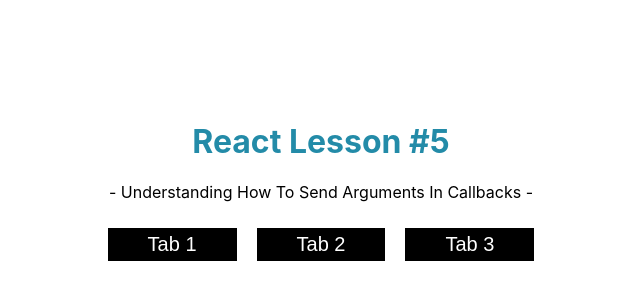
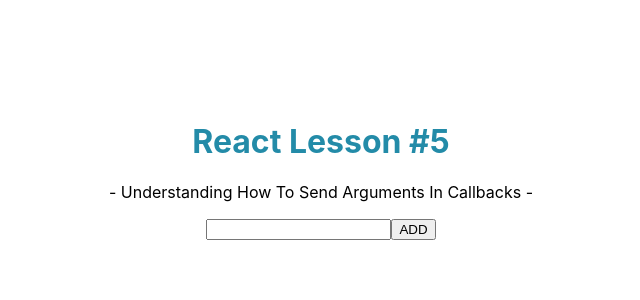
Before and after one commit to AngeloLiwanag/Button_Components, a React (Create React App) app: page / in a window 1280 px wide. Shown: the part 3278-3578 px from the top of the page, without its empty margins (319-959 px from the left). Built offline with nearby package versions, Linux system fonts and the light colour scheme.

Commit message:
todo list

```diff
--- a/src/App.js
+++ b/src/App.js
@@ -8,6 +8,7 @@ import Form from './components/form/Form';
 import BoxGenerator from './components/boxgenerator/BoxGenerator';
 import Alert from './components/alert/Alert';
 import Tabs from './components/tabs/Tabs';
+import TodoList from './components/todolist/TodoList';
 import './App.css';
 
 function App() {
@@ -33,8 +34,9 @@ function App() {
       </Lesson>
 
       <Lesson lesson={5} topic={"How To Send Arguments In Callbacks"}>
-        {/* <Alert songs={["Stargazing", "Magnolia", "Silly Watch"]}/> */}
-        <Tabs section={[1, 2, 3]}/>
+        {/* <Alert songs={["Stargazing", "Magnolia", "Silly Watch"]}/>
+        <Tabs section={[1, 2, 3]}/> */}
+        <TodoList/>
       </Lesson>
     </div>
   );
--- a/src/components/tabs/Button.js
+++ b/src/components/tabs/Button.js
@@ -13,12 +13,7 @@ const Button = ({item, selectedTab, setSelectedTab}) => {
     }
 
     return(
-        <button
-            onClick={(e) =>
-            clickHandler(e, item)}
-            className={styles.btn}
-            name="tab"
-        >Tab {item}</button>
+        <button className={styles.btn} onClick={(e) => clickHandler(e, item)} name="tab">Tab {item}</button>
     )
 }
 
--- a/src/components/tabs/Section.js
+++ b/src/components/tabs/Section.js
@@ -1,10 +1,16 @@
 import React from 'react';
 import styles from './Tabs.module.css';
 
-const Section = ({selectedTab}) => {
+const Section = ({selectedTab, setSelectedTab, tab}) => {
+    const clickHandler = e => {
+        setSelectedTab ({
+            clicked: false
+        })
+    }
     return(
         <div className={styles.content}>
-            <p>Tab <span className={styles.color}>{selectedTab}</span> content is showing here</p>
+            <p>Tab <span className={styles.color}>{tab}</span> content is showing here</p>
+            <button className={styles.exit} onClick={clickHandler}>Exit</button>
         </div>
     )
 }
--- a/src/components/tabs/Tabs.js
+++ b/src/components/tabs/Tabs.js
@@ -17,7 +17,7 @@ const Tabs = ({section}) => {
                 selectedTab={selectedTab} setSelectedTab={setSelectedTab}
                 />)
             )}
-            {selectedTab.clicked && <Section selectedTab={selectedTab.tab}/>}
+            {selectedTab.clicked && <Section selectedTab={selectedTab} setSelectedTab={setSelectedTab} tab={selectedTab.tab}/>}
         </div>
     )
 }
--- a/src/components/tabs/Tabs.module.css
+++ b/src/components/tabs/Tabs.module.css
@@ -20,3 +20,12 @@
 .color{
     color: #2eb8b8;
 }
+
+.exit{
+    background-color: #2eb8b8;
+    padding: 5px 20px;
+    border: none;
+    color: white;
+    font-family: sans-serif;
+    font-size: 12px;
+}
--- /dev/null
+++ b/src/components/todolist/Data.js
@@ -0,0 +1,35 @@
+import React from 'react';
+import styles from './TodoList.module.css';
+
+const Data = ({key, id, todo, setTodo, list}) => {
+    const handleCheck = e => {
+        setTodo({
+            ...todo,
+            check: true,
+        })
+    }
+
+    const handleDelete = e => {
+        setTodo({
+            ...todo,
+            delete: true
+        })
+
+    }
+
+    // const handleDelete = e => {
+    //     console.log(typeof(list))
+    //     setTodo(e => list.filter(todo => todo !== id))
+    // }
+
+    return(
+        <div>
+            {todo.check ? <label className={styles.crossOver}>{list}</label> : <label>{list}</label>}
+            <input type="checkbox" onChange={handleCheck}/>
+            <button onClick={handleDelete}>DELETE</button>
+        </div>
+
+    )
+}
+
+export default Data;
--- /dev/null
+++ b/src/components/todolist/Input.js
@@ -0,0 +1,33 @@
+import React from 'react';
+
+const Input = ({todo, setTodo, setList}) => {
+    const handleChange = e => {
+        setTodo({
+            ...todo,
+            [e.target.name]: e.target.value
+        })
+    }
+
+    const handleSubmit = e => {
+        e.preventDefault();
+        setTodo({
+            ...todo,
+            [e.target.name]: e.target.value
+        })
+        let data = todo.list;
+        setList(e => [
+            ...e,
+            data
+        ])
+        console.log(todo.list)
+    }
+
+    return(
+        <form onSubmit={handleSubmit}>
+            <input type="text" name='list' onChange={handleChange}/>
+            <button type="submit">ADD</button>
+        </form>
+    )
+}
+
+export default Input;
--- /dev/null
+++ b/src/components/todolist/TodoList.js
@@ -0,0 +1,28 @@
+import React, {useState} from 'react';
+import Input from './Input';
+import Data from './Data';
+
+const TodoList = props => {
+    const [todo, setTodo] = useState({
+        list:'',
+        check: false,
+        delete: false
+    })
+    const [list, setList] = useState([])
+
+    return(
+        <div>
+            <Input todo={todo} setTodo={setTodo} setList={setList}/>
+            {list.map((items, i) => {
+                    return(
+                        <div>
+                            {todo.delete === false && <Data key={i} id={i} todo={todo} setTodo={setTodo} list={items}/>}
+                        </div>
+                    )
+                })
+            }
+        </div>
+    )
+}
+
+export default TodoList;
--- /dev/null
+++ b/src/components/todolist/TodoList.module.css
@@ -0,0 +1,3 @@
+.crossOver{
+    text-decoration: line-through;
+}
```
